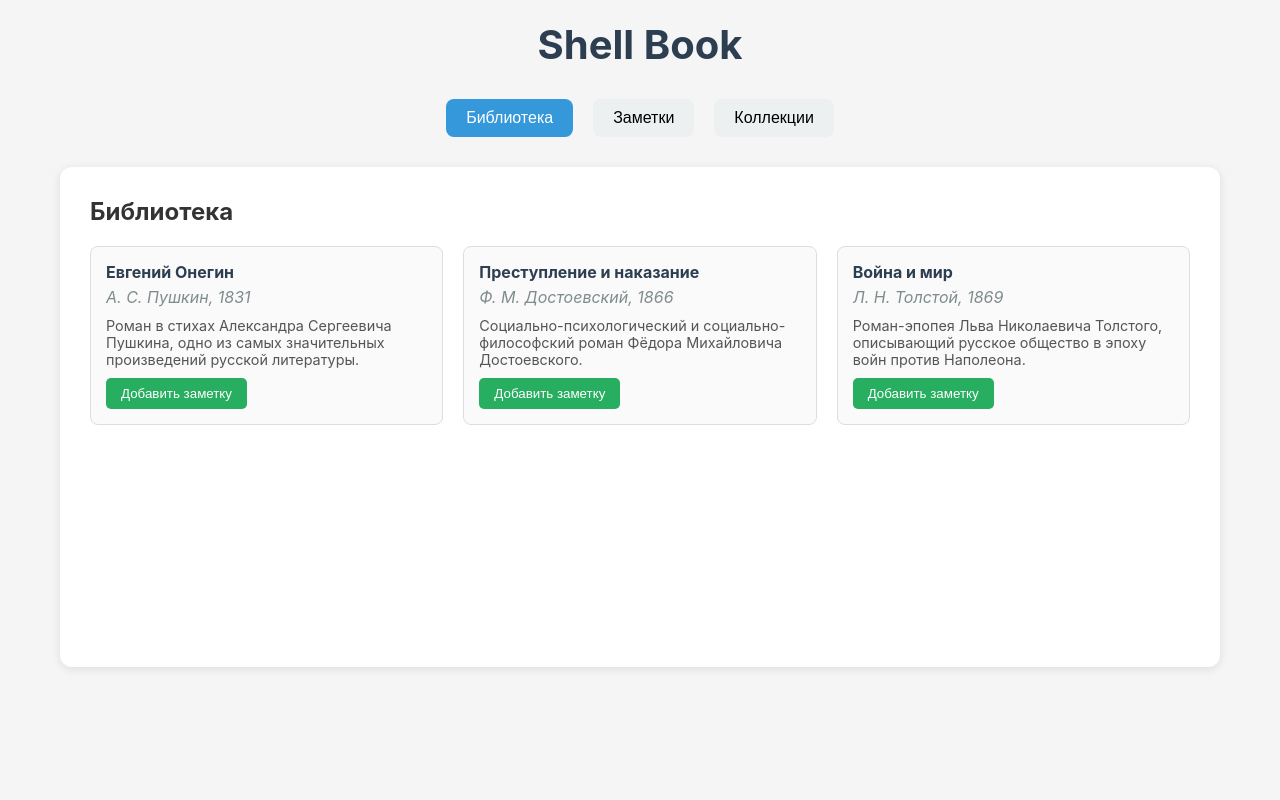
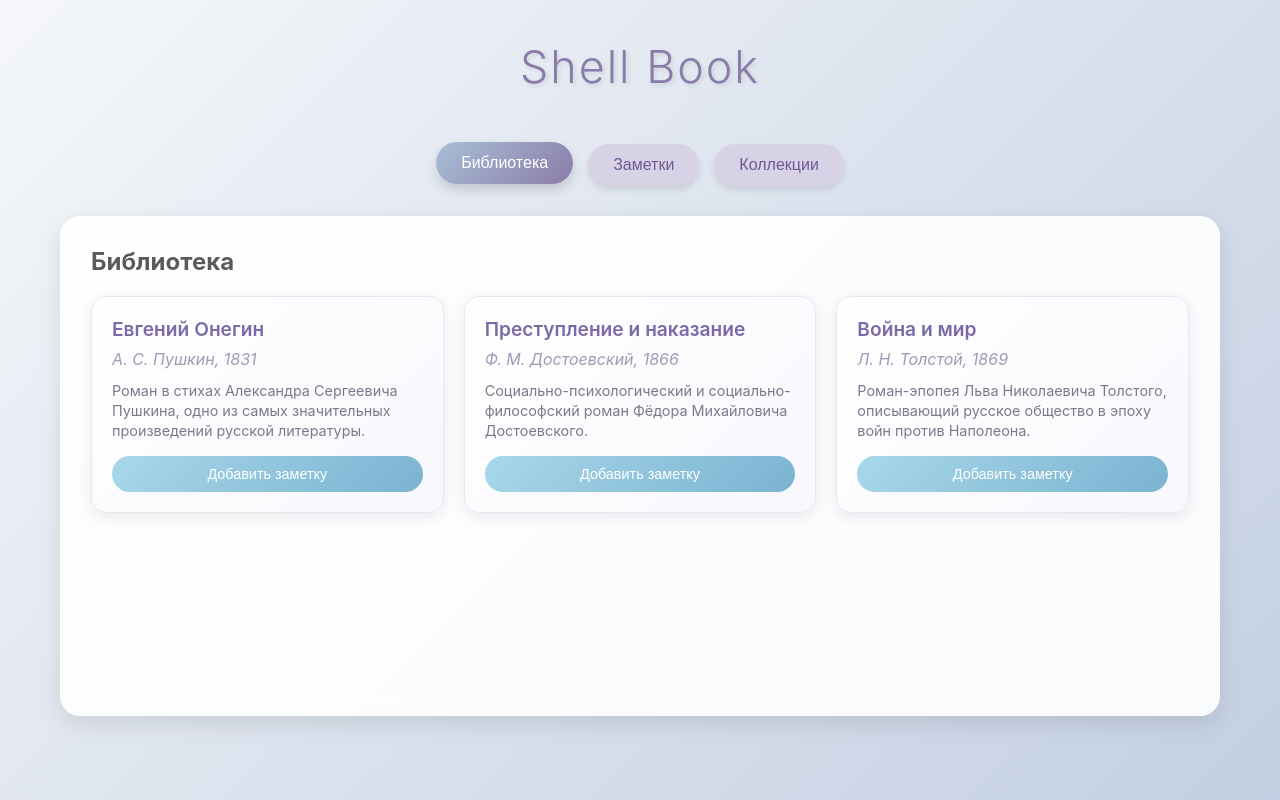
Before and after one commit to shellie-py/ShellBook, a React (Create React App) app in the folder shellybook/: page / in a window 1280 px wide. Built offline with nearby package versions, Linux system fonts and the light colour scheme.

Commit message:
Обновление интерфейса (цвета)

```diff
--- a/shellybook/src/App.css
+++ b/shellybook/src/App.css
@@ -6,8 +6,9 @@
 
 body {
   font-family: -apple-system, BlinkMacSystemFont, 'Segoe UI', 'Roboto', sans-serif;
-  background-color: #f5f5f5;
-  color: #333;
+  background: linear-gradient(135deg, #f5f7fa 0%, #c3cfe2 100%);
+  color: #5a5a5a;
+  min-height: 100vh;
 }
 
 .app {
@@ -19,73 +20,61 @@ body {
 .app-header {
   text-align: center;
   margin-bottom: 30px;
+  padding: 20px;
 }
 
 .app-header h1 {
-  color: #2c3e50;
-  font-size: 2.5rem;
+  color: #8b7ba9;
+  font-size: 2.8rem;
+  font-weight: 300;
+  letter-spacing: 2px;
+  text-shadow: 2px 2px 4px rgba(0,0,0,0.1);
 }
 
 .navigation {
   display: flex;
   justify-content: center;
-  gap: 20px;
+  gap: 15px;
   margin-bottom: 30px;
+  flex-wrap: wrap;
 }
 
 .navigation button {
-  padding: 10px 20px;
+  padding: 12px 25px;
   border: none;
-  background-color: #ecf0f1;
-  border-radius: 8px;
+  background-color: #d8d2e6;
+  border-radius: 25px;
   cursor: pointer;
   font-size: 1rem;
   transition: all 0.3s ease;
+  color: #6b5b95;
+  font-weight: 500;
+  box-shadow: 0 4px 6px rgba(0,0,0,0.1);
 }
 
 .navigation button.active {
-  background-color: #3498db;
+  background: linear-gradient(135deg, #a8c0d6 0%, #8b7ba9 100%);
   color: white;
+  transform: translateY(-2px);
+  box-shadow: 0 6px 12px rgba(0,0,0,0.15);
 }
 
-.navigation button:hover {
-  background-color: #bdc3c7;
+.navigation button:hover:not(.active) {
+  background-color: #c3b8d8;
+  transform: translateY(-1px);
 }
 
 .main-content {
-  background: white;
-  border-radius: 12px;
+  background: rgba(255, 255, 255, 0.9);
+  border-radius: 20px;
   padding: 30px;
-  box-shadow: 0 2px 10px rgba(0,0,0,0.1);
+  box-shadow: 0 8px 25px rgba(0,0,0,0.1);
   min-height: 500px;
+  backdrop-filter: blur(10px);
+  border: 1px solid rgba(255,255,255,0.3);
 }
 
 /* Стили для книг */
-.book-card {
-  border: 1px solid #ddd;
-  border-radius: 8px;
-  padding: 15px;
-  margin-bottom: 15px;
-  background-color: #fafafa;
-}
-
-.book-title {
-  font-weight: bold;
-  color: #2c3e50;
-  margin-bottom: 5px;
-}
-
-.book-author {
-  color: #7f8c8d;
-  font-style: italic;
-}
-
-.book-description {
-  margin-top: 10px;
-  color: #555;
-  font-size: 0.9rem;
-}
-
 .books-grid {
   display: grid;
   grid-template-columns: repeat(auto-fill, minmax(300px, 1fr));
@@ -93,84 +82,143 @@ body {
   margin-top: 20px;
 }
 
+.book-card {
+  border: 1px solid #e8e6f2;
+  border-radius: 15px;
+  padding: 20px;
+  background: linear-gradient(135deg, #ffffff 0%, #f8f7fc 100%);
+  transition: all 0.3s ease;
+  box-shadow: 0 4px 15px rgba(0,0,0,0.08);
+}
+
+.book-card:hover {
+  transform: translateY(-5px);
+  box-shadow: 0 8px 25px rgba(0,0,0,0.15);
+}
+
+.book-title {
+  font-weight: 600;
+  color: #7a6ba8;
+  margin-bottom: 8px;
+  font-size: 1.2rem;
+}
+
+.book-author {
+  color: #9e9bb6;
+  font-style: italic;
+  margin-bottom: 10px;
+}
+
+.book-description {
+  margin-top: 12px;
+  color: #7a7a8c;
+  font-size: 0.9rem;
+  line-height: 1.4;
+}
+
 .add-note-btn {
-  margin-top: 10px;
-  padding: 8px 15px;
-  background-color: #27ae60;
+  margin-top: 15px;
+  padding: 10px 20px;
+  background: linear-gradient(135deg, #a8d8ea 0%, #7bb3d1 100%);
   color: white;
   border: none;
-  border-radius: 5px;
+  border-radius: 20px;
   cursor: pointer;
+  font-size: 0.9rem;
+  transition: all 0.3s ease;
+  width: 100%;
 }
 
 .add-note-btn:hover {
-  background-color: #219a52;
+  background: linear-gradient(135deg, #7bb3d1 0%, #5a9bc0 100%);
+  transform: translateY(-2px);
 }
 
 /* Стили для заметок */
 .note-textarea {
   width: 100%;
-  padding: 15px;
-  border: 1px solid #ddd;
-  border-radius: 8px;
+  padding: 20px;
+  border: 1px solid #e8e6f2;
+  border-radius: 15px;
   font-family: inherit;
   font-size: 1rem;
-  margin: 15px 0;
+  margin: 20px 0;
   resize: vertical;
-  min-height: 120px;
+  min-height: 150px;
+  background: rgba(248, 247, 252, 0.7);
+  transition: border-color 0.3s ease;
+}
+
+.note-textarea:focus {
+  outline: none;
+  border-color: #a8c0d6;
+  background: white;
 }
 
 .save-note-btn {
-  padding: 12px 25px;
-  background-color: #27ae60;
+  padding: 15px 30px;
+  background: linear-gradient(135deg, #a8d8b9 0%, #7bc1a3 100%);
   color: white;
   border: none;
-  border-radius: 8px;
+  border-radius: 25px;
   cursor: pointer;
   font-size: 1rem;
+  transition: all 0.3s ease;
+  box-shadow: 0 4px 15px rgba(123, 193, 163, 0.3);
 }
 
 .save-note-btn:disabled {
-  background-color: #bdc3c7;
+  background: #d1d1e0;
   cursor: not-allowed;
+  box-shadow: none;
 }
 
 .save-note-btn:hover:not(:disabled) {
-  background-color: #219a52;
+  background: linear-gradient(135deg, #7bc1a3 0%, #5aa888 100%);
+  transform: translateY(-2px);
+  box-shadow: 0 6px 20px rgba(123, 193, 163, 0.4);
 }
 
 .back-button {
   background: none;
   border: none;
-  color: #3498db;
+  color: #7bb3d1;
   cursor: pointer;
   font-size: 1rem;
   margin-bottom: 20px;
-  padding: 5px 0;
+  padding: 8px 0;
+  transition: color 0.3s ease;
+  display: flex;
+  align-items: center;
+  gap: 5px;
 }
 
 .back-button:hover {
-  color: #2980b9;
+  color: #5a9bc0;
 }
 
 /* Список заметок */
 .notes-filter {
   margin: 20px 0;
-  padding: 15px;
-  background-color: #f8f9fa;
-  border-radius: 8px;
+  padding: 20px;
+  background: linear-gradient(135deg, #f8f7fc 0%, #e8e6f2 100%);
+  border-radius: 15px;
+  border: 1px solid #e8e6f2;
 }
 
 .notes-filter label {
   margin-right: 10px;
-  font-weight: bold;
+  font-weight: 600;
+  color: #7a6ba8;
 }
 
 .notes-filter select {
-  padding: 8px 12px;
-  border: 1px solid #ddd;
-  border-radius: 5px;
+  padding: 10px 15px;
+  border: 1px solid #e8e6f2;
+  border-radius: 10px;
   background-color: white;
+  color: #6b5b95;
+  font-size: 0.9rem;
 }
 
 .notes-list {
@@ -178,93 +226,159 @@ body {
 }
 
 .note-card {
-  border: 1px solid #e1e8ed;
-  border-radius: 10px;
-  padding: 20px;
-  margin-bottom: 15px;
-  background-color: #fff;
-  box-shadow: 0 2px 4px rgba(0,0,0,0.1);
+  border: 1px solid #e8e6f2;
+  border-radius: 15px;
+  padding: 25px;
+  margin-bottom: 20px;
+  background: linear-gradient(135deg, #ffffff 0%, #faf9fd 100%);
+  box-shadow: 0 4px 15px rgba(0,0,0,0.08);
+  transition: all 0.3s ease;
+}
+
+.note-card:hover {
+  transform: translateY(-3px);
+  box-shadow: 0 8px 25px rgba(0,0,0,0.12);
 }
 
 .note-header {
   display: flex;
   justify-content: space-between;
   align-items: flex-start;
-  margin-bottom: 10px;
-  border-bottom: 1px solid #ecf0f1;
-  padding-bottom: 10px;
+  margin-bottom: 15px;
+  border-bottom: 2px solid #f0eef8;
+  padding-bottom: 15px;
 }
 
 .note-book-title {
-  font-weight: bold;
-  color: #2c3e50;
+  font-weight: 600;
+  color: #7a6ba8;
   font-size: 1.1rem;
 }
 
 .note-date {
-  color: #7f8c8d;
-  font-size: 0.9rem;
+  color: #9e9bb6;
+  font-size: 0.85rem;
   text-align: right;
 }
 
 .note-text {
-  line-height: 1.5;
-  color: #34495e;
-  margin-bottom: 15px;
+  line-height: 1.6;
+  color: #6a6a7c;
+  margin-bottom: 20px;
   white-space: pre-wrap;
 }
 
 .delete-note-btn {
-  padding: 6px 12px;
-  background-color: #e74c3c;
+  padding: 8px 16px;
+  background: linear-gradient(135deg, #e8a8a8 0%, #d67f7f 100%);
   color: white;
   border: none;
-  border-radius: 5px;
+  border-radius: 15px;
   cursor: pointer;
   font-size: 0.9rem;
+  transition: all 0.3s ease;
 }
 
 .delete-note-btn:hover {
-  background-color: #c0392b;
+  background: linear-gradient(135deg, #d67f7f 0%, #c26565 100%);
+  transform: translateY(-1px);
 }
 
 .no-notes {
   text-align: center;
-  padding: 40px;
-  color: #7f8c8d;
-  background-color: #f8f9fa;
-  border-radius: 10px;
-  border: 2px dashed #bdc3c7;
+  padding: 50px;
+  color: #9e9bb6;
+  background: linear-gradient(135deg, #f8f7fc 0%, #e8e6f2 100%);
+  border-radius: 15px;
+  border: 2px dashed #d1d1e0;
+  font-size: 1.1rem;
 }
 
 /* Стили для коллекций */
 .collections-grid {
   display: grid;
-  grid-template-columns: repeat(auto-fit, minmax(250px, 1fr));
-  gap: 20px;
-  margin-top: 20px;
+  grid-template-columns: repeat(auto-fit, minmax(280px, 1fr));
+  gap: 25px;
+  margin-top: 30px;
 }
 
 .collection-card {
-  background: linear-gradient(135deg, #667eea 0%, #764ba2 100%);
+  background: linear-gradient(135deg, #a8d8ea 0%, #7bb3d1 100%);
   color: white;
-  padding: 25px;
-  border-radius: 12px;
+  padding: 30px;
+  border-radius: 20px;
   text-align: center;
   cursor: pointer;
-  transition: transform 0.3s ease;
+  transition: all 0.4s ease;
+  box-shadow: 0 6px 20px rgba(123, 179, 209, 0.3);
+  min-height: 180px;
+  display: flex;
+  flex-direction: column;
+  justify-content: center;
+  align-items: center;
 }
 
 .collection-card:hover {
-  transform: translateY(-5px);
+  transform: translateY(-8px) scale(1.02);
+  box-shadow: 0 12px 30px rgba(123, 179, 209, 0.4);
+}
+
+.collection-card.favorites {
+  background: linear-gradient(135deg, #ffd6a8 0%, #ffb37b 100%);
+  box-shadow: 0 6px 20px rgba(255, 179, 123, 0.3);
+}
+
+.collection-card.planned {
+  background: linear-gradient(135deg, #a8d8b9 0%, #7bc1a3 100%);
+  box-shadow: 0 6px 20px rgba(123, 193, 163, 0.3);
+}
+
+.collection-card.read {
+  background: linear-gradient(135deg, #d8d2e6 0%, #b8aed8 100%);
+  box-shadow: 0 6px 20px rgba(184, 174, 216, 0.3);
 }
 
 .collection-card h3 {
-  margin-bottom: 10px;
-  font-size: 1.3rem;
+  margin-bottom: 15px;
+  font-size: 1.4rem;
+  font-weight: 500;
 }
 
 .collection-card p {
   opacity: 0.9;
-  font-size: 0.9rem;
+  font-size: 0.95rem;
+  line-height: 1.4;
 }
+
+/* Адаптивность */
+@media (max-width: 768px) {
+  .app {
+    padding: 15px;
+  }
+
+  .navigation {
+    gap: 10px;
+  }
+
+  .navigation button {
+    padding: 10px 15px;
+    font-size: 0.9rem;
+  }
+
+  .books-grid {
+    grid-template-columns: 1fr;
+  }
+
+  .collections-grid {
+    grid-template-columns: 1fr;
+  }
+
+  .note-header {
+    flex-direction: column;
+    gap: 10px;
+  }
+
+  .note-date {
+    text-align: left;
+  }
+}
```
